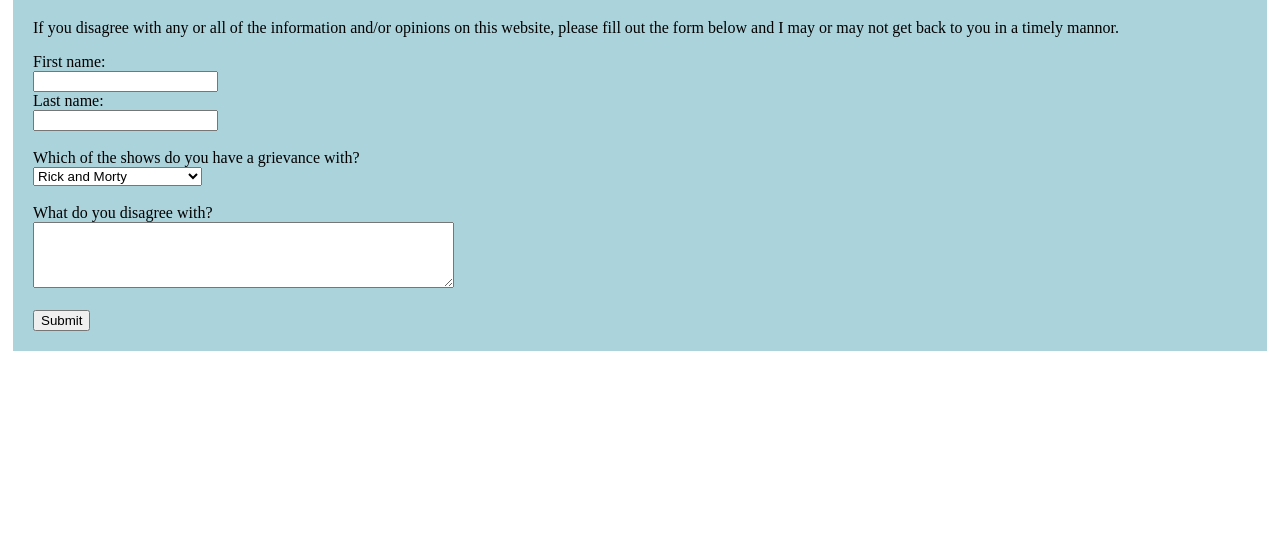
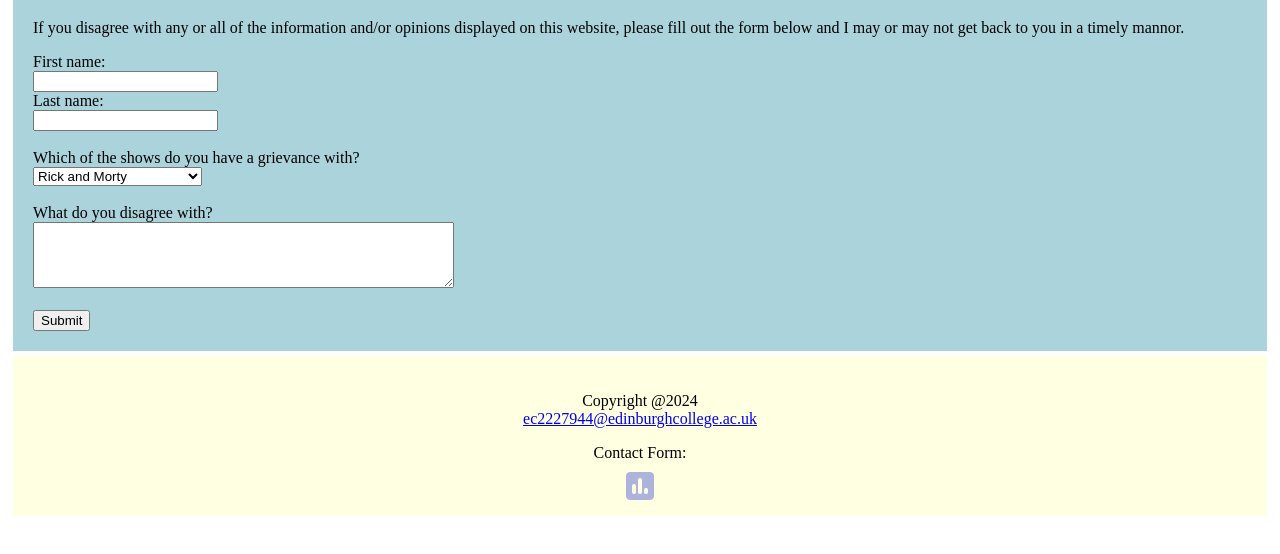
Before and after one commit to Abbie-Moore/Website2, a plain HTML site: page Contact.html in a window 1280 px wide. Shown: the part 204-758 px from the top of the page. Drawn offline with Linux system fonts and the light colour scheme.

Commit message:
footer contact link

```diff
--- a/Contact.html
+++ b/Contact.html
@@ -22,10 +22,10 @@
   <meta name="author" content="Abbie Moore">
 </head>
 
-
+<body>
 <div class="bg-blue">
   <h1> Contact Form </h1>
-  <p> If you disagree with any or all of the information and/or opinions on this website, please fill out the form below and I may or may not get back to you in a timely mannor.</p>
+  <p> If you disagree with any or all of the information and/or opinions displayed on this website, please fill out the form below and I may or may not get back to you in a timely mannor.</p>
   <form>
     <label for="fname">First name:</label>
     <br>
@@ -41,7 +41,7 @@
       <option value="Buffy the Vamipire Slayer"">Buffy the Vampire Slayer</option>
       <option value="Hannibal">Hannibal</option>
       <option value="Sherlock">Sherlock</option>
-      <option value="All of the above">All of the above</option>
+      <option value="All of the above">All of the Above</option>
     </select>
     <br><br>
 
@@ -53,3 +53,17 @@
 
     <input type="submit" value="Submit">
   </form>
+
+  </div>
+  <div class="center bg-cream">
+    <footer>
+      <p>Copyright @2024<br>
+      <a href="mailto:ec2227944@edinburghcollege.ac.uk">ec2227944@edinburghcollege.ac.uk</a></p>
+      <div class="center">
+        <p> Contact Form: </p>
+        <a href="Contact.html"> <i class="fa-solid fa-square-poll-vertical fa-2xl" style="color: #ADB3DB;"></i>
+      </div>
+    </footer>
+    </div>
+</body>
+</html>
```
Also changed, not shown: Buffy the Vamipire Slayer.html (+4 -0 lines), Hannibal.html (+4 -0 lines), Rick and Morty.html (+4 -0 lines), Sherlock.html (+8 -4 lines), index.html (+5 -0 lines).
